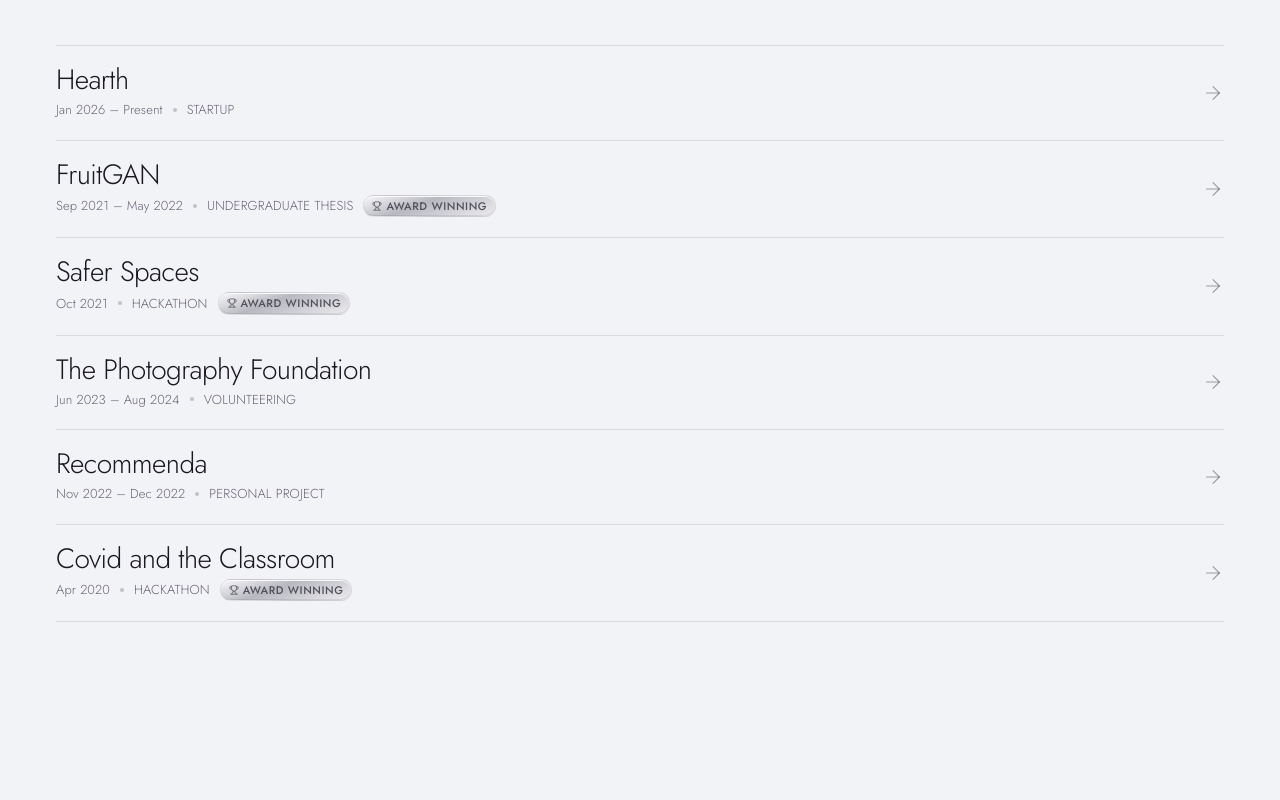
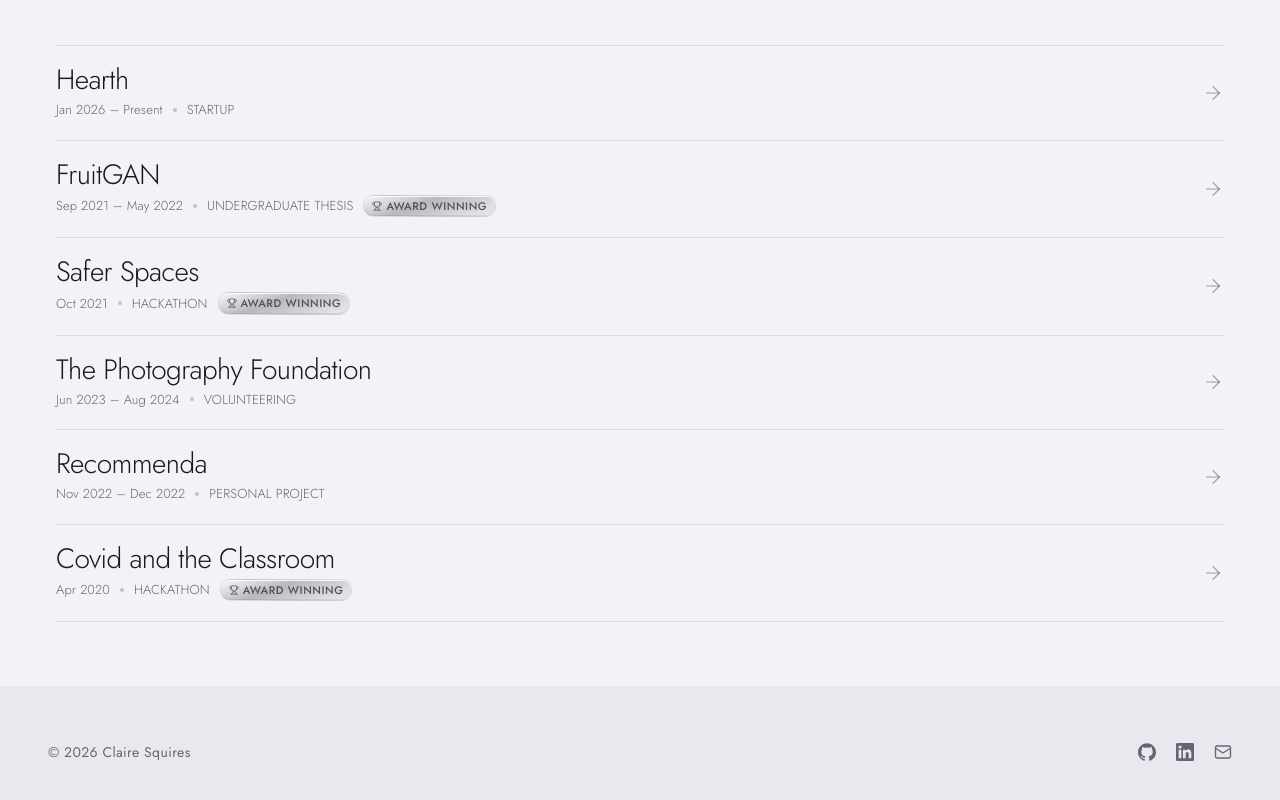
Before and after one commit to clairesquires99/portfolio-website, a React (Vite) app: page / in a window 1280 px wide. Shown: the part 795-1595 px from the top of the page. Before the commit the page ends 1481 px from the top, so only its background shows below. Built offline with nearby package versions, Linux system fonts and the light colour scheme; a web font is replaced by a local one.

Commit message:
feat: add footer

```diff
--- a/src/App.tsx
+++ b/src/App.tsx
@@ -1,4 +1,5 @@
 import { BrowserRouter, Route, Routes } from "react-router-dom";
+import { Footer } from "./components/Footer";
 import { HeroSection } from "./components/HeroSection";
 import { ProjectPage } from "./components/ProjectPage";
 import { ProjectsSection } from "./components/ProjectsSection";
@@ -8,6 +9,7 @@ function Home() {
     <>
       <HeroSection />
       <ProjectsSection />
+      <Footer />
     </>
   );
 }
--- /dev/null
+++ b/src/components/Footer.tsx
@@ -0,0 +1,86 @@
+function GitHubIcon({ size = 18 }: { size?: number }) {
+  return (
+    <svg
+      width={size}
+      height={size}
+      viewBox="0 0 24 24"
+      fill="currentColor"
+      aria-hidden="true"
+    >
+      <path d="M12 .297c-6.63 0-12 5.373-12 12 0 5.303 3.438 9.8 8.205 11.385.6.113.82-.258.82-.577 0-.285-.01-1.04-.015-2.04-3.338.724-4.042-1.61-4.042-1.61C4.422 18.07 3.633 17.7 3.633 17.7c-1.087-.744.084-.729.084-.729 1.205.084 1.838 1.236 1.838 1.236 1.07 1.835 2.809 1.305 3.495.998.108-.776.417-1.305.76-1.605-2.665-.3-5.466-1.332-5.466-5.93 0-1.31.465-2.38 1.235-3.22-.135-.303-.54-1.523.105-3.176 0 0 1.005-.322 3.3 1.23.96-.267 1.98-.399 3-.405 1.02.006 2.04.138 3 .405 2.28-1.552 3.285-1.23 3.285-1.23.645 1.653.24 2.873.12 3.176.765.84 1.23 1.91 1.23 3.22 0 4.61-2.805 5.625-5.475 5.92.42.36.81 1.096.81 2.22 0 1.606-.015 2.896-.015 3.286 0 .315.21.69.825.57C20.565 22.092 24 17.592 24 12.297c0-6.627-5.373-12-12-12" />
+    </svg>
+  );
+}
+
+function LinkedInIcon({ size = 18 }: { size?: number }) {
+  return (
+    <svg
+      width={size}
+      height={size}
+      viewBox="0 0 24 24"
+      fill="currentColor"
+      aria-hidden="true"
+    >
+      <path d="M20.447 20.452h-3.554v-5.569c0-1.328-.027-3.037-1.852-3.037-1.853 0-2.136 1.445-2.136 2.939v5.667H9.351V9h3.414v1.561h.046c.477-.9 1.637-1.85 3.37-1.85 3.601 0 4.267 2.37 4.267 5.455v6.286zM5.337 7.433a2.062 2.062 0 0 1-2.063-2.065 2.064 2.064 0 1 1 2.063 2.065zm1.782 13.019H3.555V9h3.564v11.452zM22.225 0H1.771C.792 0 0 .774 0 1.729v20.542C0 23.227.792 24 1.771 24h20.451C23.2 24 24 23.227 24 22.271V1.729C24 .774 23.2 0 22.222 0h.003z" />
+    </svg>
+  );
+}
+
+function MailIcon({ size = 18 }: { size?: number }) {
+  return (
+    <svg
+      width={size}
+      height={size}
+      viewBox="0 0 24 24"
+      fill="none"
+      stroke="currentColor"
+      strokeWidth="1.75"
+      strokeLinecap="round"
+      strokeLinejoin="round"
+      aria-hidden="true"
+    >
+      <rect width="20" height="16" x="2" y="4" rx="2" />
+      <path d="m22 7-8.97 5.7a1.94 1.94 0 0 1-2.06 0L2 7" />
+    </svg>
+  );
+}
+
+export function Footer() {
+  return (
+    <footer className="bg-footer-bg px-12 py-14 flex items-center justify-between">
+      <p className="font-jost text-sm text-muted tracking-wide">
+        © {new Date().getFullYear()} Claire Squires
+      </p>
+      <div className="flex items-center gap-5">
+        <a
+          href="https://github.com/clairesquires99"
+          target="_blank"
+          rel="noopener noreferrer"
+          aria-label="GitHub"
+          title="GitHub"
+          className="text-muted hover:text-hero-name transition-colors"
+        >
+          <GitHubIcon />
+        </a>
+        <a
+          href="https://linkedin.com/in/clairesquires"
+          target="_blank"
+          rel="noopener noreferrer"
+          aria-label="LinkedIn"
+          title="LinkedIn"
+          className="text-muted hover:text-hero-name transition-colors"
+        >
+          <LinkedInIcon />
+        </a>
+        <a
+          href="mailto:clairesquires99@outlook.com"
+          aria-label="Email"
+          title="Email"
+          className="text-muted hover:text-hero-name transition-colors"
+        >
+          <MailIcon />
+        </a>
+      </div>
+    </footer>
+  );
+}
--- a/src/index.css
+++ b/src/index.css
@@ -15,6 +15,7 @@
   --color-dot-engineering: #5b8ce0;
   --color-dot-design: #d64848;
   --color-dot-people: #e05e72;
+  --color-footer-bg: #e8e9ee;
 }
 
 html,
```
